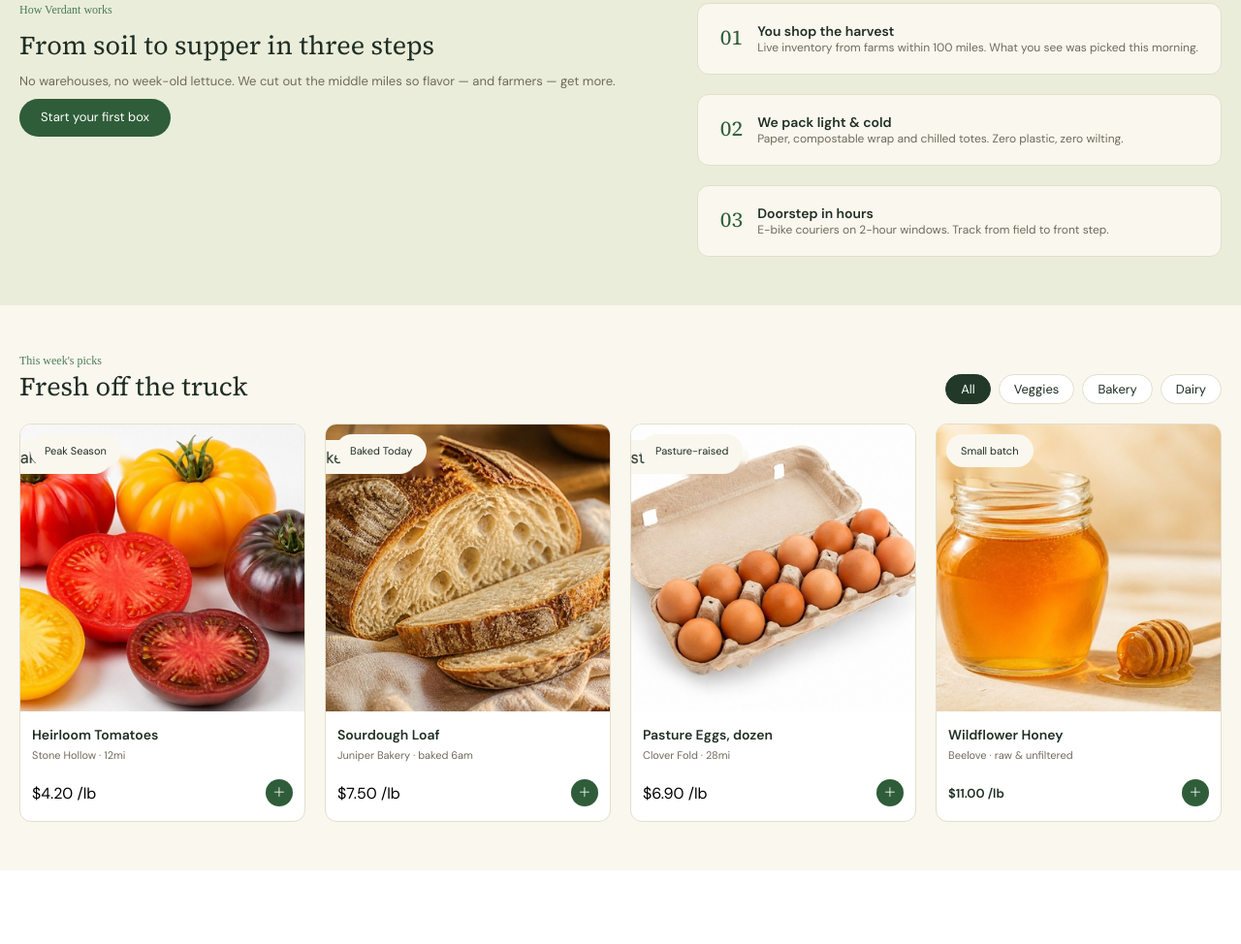
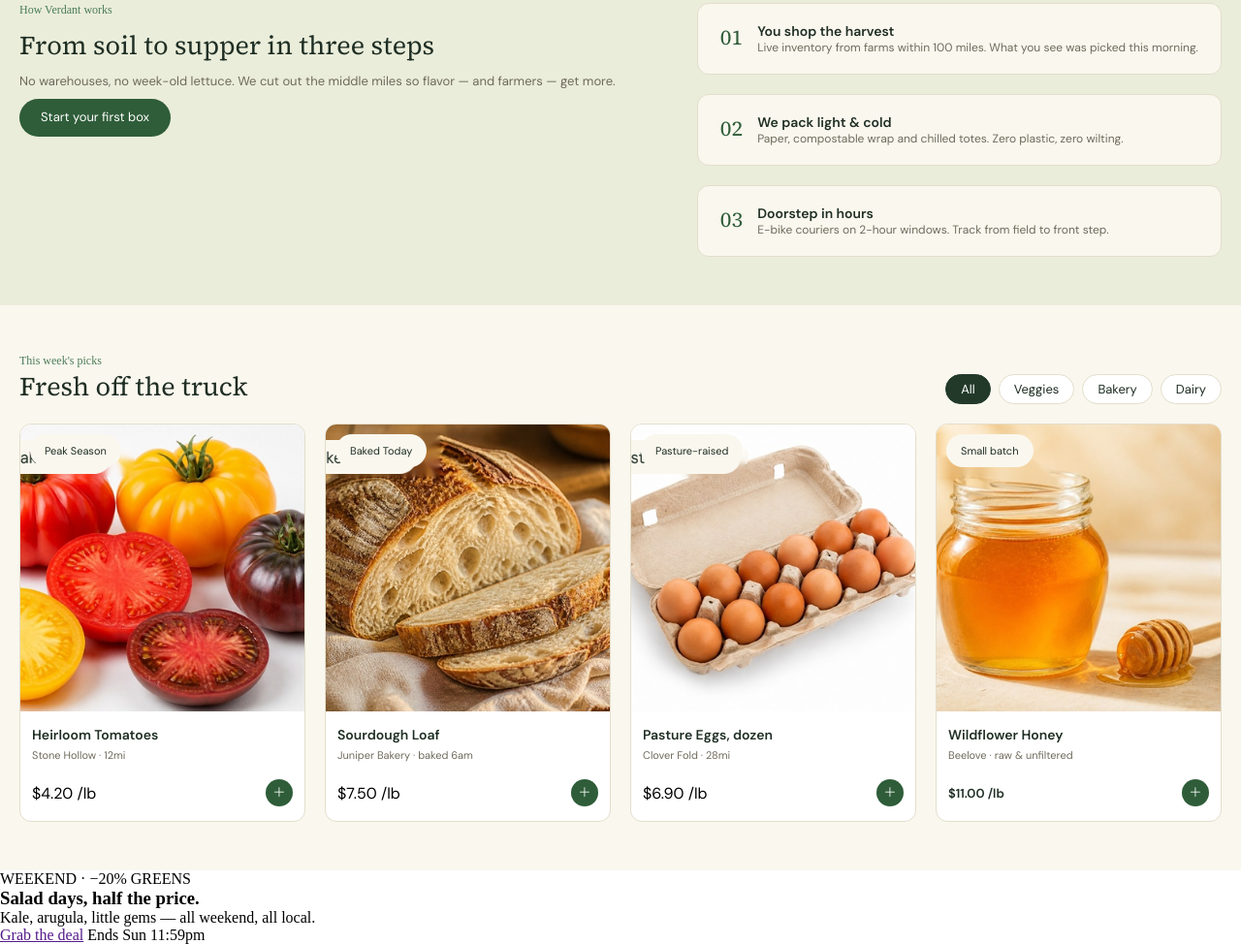
Before and after one commit to ChrisXena00/Christianas-Verdant, a plain HTML site: page index.html in a window 1280 px wide. Shown: the part 1019-1993 px from the top of the page at 97% size. Before the commit the page ends 1917 px from the top, so only its background shows below. Drawn offline with nearby package versions, Linux system fonts and the light colour scheme.

Commit message:
promo cards section ongoing

```diff
--- a/index.html
+++ b/index.html
@@ -295,6 +295,29 @@
         </div>
     </section>
 
+    <!-- Promo and dinner card -->
+    <section class="promo-dinner-card">
+        <div class="promo-card">
+            <span class="promo-weekend">WEEKEND · −20% GREENS</span>
+            <h3 class="promo-salad">Salad days, half the price.</h3>
+            <p class="promo-items">Kale, arugula, little gems — all weekend, all local.</p>
+            <div class="promo-bottom">
+                <a href="" class="promo-deal">Grab the deal</a>
+                <span class="promo-expire">Ends Sun 11:59pm</span>
+            </div>
+        </div>
 
+        <!-- <div class="dinner-card">
+            <div class="dinner-card-1">
+                <h3>Dinner plans? We text you when the truck leaves.</h3>
+                <p>Live tracking, swap items till dispatch, chat with your shopper.</p>
+            </div>
+
+            <div class="dinner-card-2">
+
+            </div>
+        </div> -->
+
+    </section>
 </body>
 </html>
```
